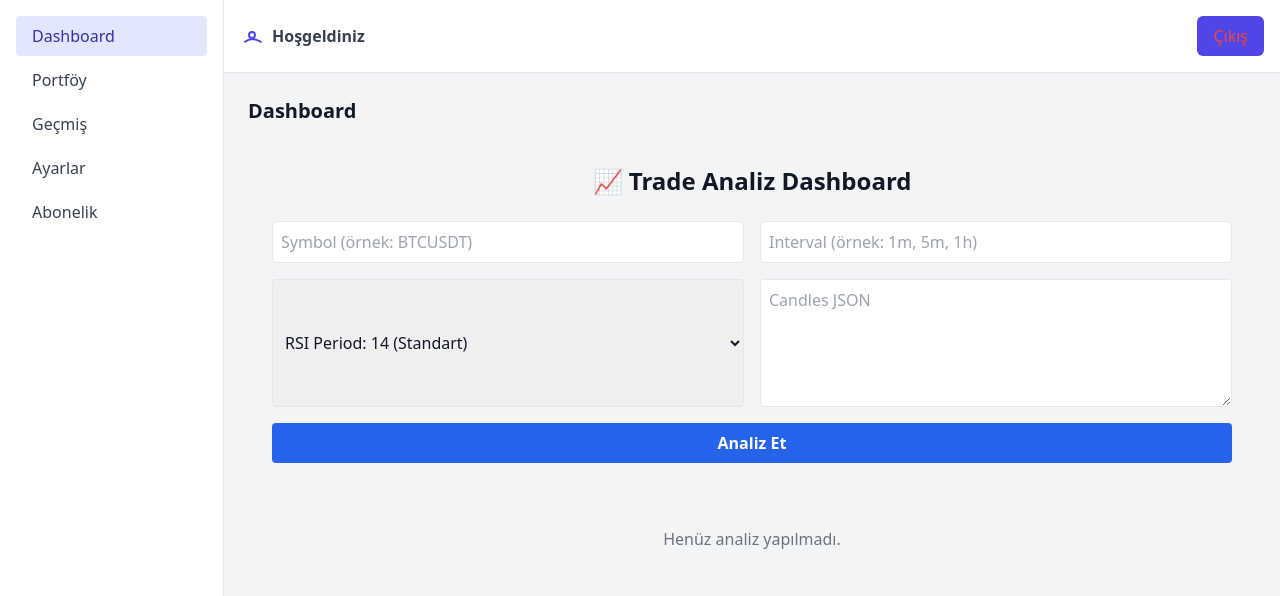
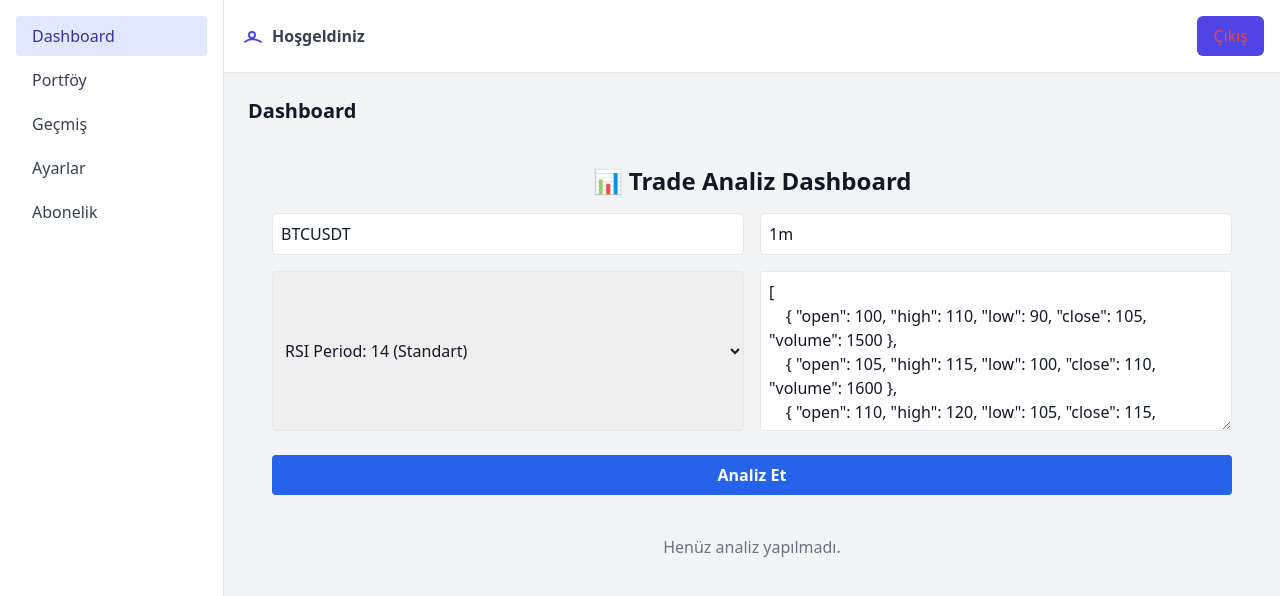
Before and after one commit to greencheff/trade-analyze-app, a React (Vite) app in the folder frontend/: page /dashboard in a window 1280 px wide. Shown: the top 596 px of the page. Built offline with nearby package versions, Linux system fonts and the light colour scheme.

Commit message:
Update WebhookForm.jsx

```diff
--- a/frontend/src/components/WebhookForm.jsx
+++ b/frontend/src/components/WebhookForm.jsx
@@ -2,79 +2,78 @@ import React, { useState } from "react";
 import axios from "axios";
 
 function WebhookForm() {
-  const [symbol, setSymbol] = useState("");
-  const [interval, setInterval] = useState("");
-  const [candles, setCandles] = useState("");
+  const [symbol, setSymbol] = useState("BTCUSDT");
+  const [interval, setInterval] = useState("1m");
   const [rsiPeriod, setRsiPeriod] = useState(14);
+  const [candles, setCandles] = useState(`[
+    { "open": 100, "high": 110, "low": 90, "close": 105, "volume": 1500 },
+    { "open": 105, "high": 115, "low": 100, "close": 110, "volume": 1600 },
+    { "open": 110, "high": 120, "low": 105, "close": 115, "volume": 1700 },
+    { "open": 115, "high": 125, "low": 110, "close": 120, "volume": 1800 }
+  ]`);
   const [analysisResult, setAnalysisResult] = useState(null);
 
-  const handleAnalyze = async () => {
+  const handleSubmit = async () => {
     try {
-      const parsedCandles = JSON.parse(candles);
-      const response = await axios.post("https://trade-analyze-backend.onrender.com/api/analyze", {
+      const response = await axios.post("/api/analyze", {
         symbol,
         interval,
         rsi_period: rsiPeriod,
-        candles: parsedCandles,
+        candles: JSON.parse(candles),
       });
       setAnalysisResult(response.data);
     } catch (error) {
-      console.error("Analyze error:", error);
-      setAnalysisResult({ error: "Sunucu hatası veya yanlış veri formatı" });
+      console.error("Hata oluştu:", error);
+      alert("Analiz yapılırken bir hata oluştu. Lütfen verileri kontrol edin.");
     }
   };
 
   return (
-    <div className="flex flex-col p-6">
-      <h1 className="text-2xl font-bold text-center mb-6">📈 Trade Analiz Dashboard</h1>
-
-      <div className="grid grid-cols-2 gap-4 mb-4">
+    <div className="p-6">
+      <h1 className="text-2xl font-bold mb-4 text-center">📊 Trade Analiz Dashboard</h1>
+      <div className="grid grid-cols-2 gap-4">
         <input
+          className="border p-2 rounded"
           type="text"
-          placeholder="Symbol (örnek: BTCUSDT)"
-          className="border rounded p-2"
+          placeholder="Symbol"
           value={symbol}
           onChange={(e) => setSymbol(e.target.value)}
         />
         <input
+          className="border p-2 rounded"
           type="text"
-          placeholder="Interval (örnek: 1m, 5m, 1h)"
-          className="border rounded p-2"
+          placeholder="Interval"
           value={interval}
           onChange={(e) => setInterval(e.target.value)}
         />
-      </div>
-
-      <div className="grid grid-cols-2 gap-4 mb-4">
         <select
-          className="border rounded p-2"
+          className="border p-2 rounded"
           value={rsiPeriod}
-          onChange={(e) => setRsiPeriod(parseInt(e.target.value))}
+          onChange={(e) => setRsiPeriod(Number(e.target.value))}
         >
           <option value={14}>RSI Period: 14 (Standart)</option>
           <option value={7}>RSI Period: 7</option>
           <option value={21}>RSI Period: 21</option>
         </select>
-
         <textarea
+          className="border p-2 rounded h-40"
           placeholder="Candles JSON"
-          className="border rounded p-2 h-32"
           value={candles}
           onChange={(e) => setCandles(e.target.value)}
         />
       </div>
 
       <button
-        onClick={handleAnalyze}
-        className="bg-blue-600 hover:bg-blue-700 text-white font-bold py-2 px-4 rounded mb-6"
+        className="w-full bg-blue-600 hover:bg-blue-700 text-white font-semibold py-2 rounded mt-6"
+        onClick={handleSubmit}
       >
         Analiz Et
       </button>
 
-      {analysisResult && analysisResult.status === "ok" && (
-        <div className="grid grid-cols-2 gap-4">
+      {analysisResult && (
+        <div className="mt-8 grid grid-cols-2 gap-6">
           <div className="p-4 border rounded shadow">
-            <h2 className="text-xl font-bold mb-2">🔎 Özet Analiz</h2>
+            <h2 className="text-lg font-semibold mb-4">🔎 Özet Analiz</h2>
             <p><strong>Symbol:</strong> {analysisResult.symbol}</p>
             <p><strong>Interval:</strong> {analysisResult.interval}</p>
             <p><strong>Veri Sayısı:</strong> {analysisResult.candles_count}</p>
@@ -87,7 +86,7 @@ function WebhookForm() {
           </div>
 
           <div className="p-4 border rounded shadow">
-            <h2 className="text-xl font-bold mb-2">⚡ İleri Düzey Analiz</h2>
+            <h2 className="text-lg font-semibold mb-4">⚡ İleri Düzey Analiz</h2>
             <p><strong>RSI Değeri:</strong> {analysisResult.analysis.rsi_value}</p>
             <p><strong>EMA (14):</strong> {analysisResult.analysis.ema_value}</p>
             <p><strong>MACD:</strong> {analysisResult.analysis.macd_value}</p>
@@ -96,10 +95,6 @@ function WebhookForm() {
           </div>
         </div>
       )}
-
-      {analysisResult && analysisResult.error && (
-        <div className="text-red-600 font-bold">{analysisResult.error}</div>
-      )}
     </div>
   );
 }
```
